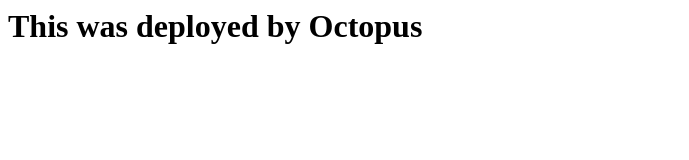
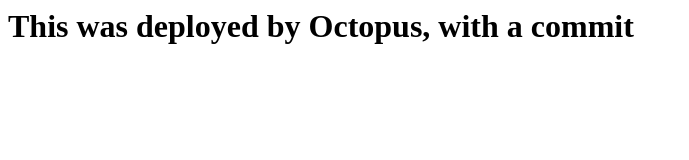
Before and after one commit to mattp76/covid, a plain HTML site: page index.html in a window 1280 px wide. Shown: the whole page, without its empty margins (0-689 px from the left). Drawn offline with Linux system fonts and the light colour scheme.

Commit message:
matt: with a commit

```diff
--- a/index.html
+++ b/index.html
@@ -2,6 +2,6 @@
 <head>
 </head>
 <body>
-<h1>This was deployed by Octopus</h1>
+<h1>This was deployed by Octopus, with a commit</h1>
 </body>
 </html>
```
